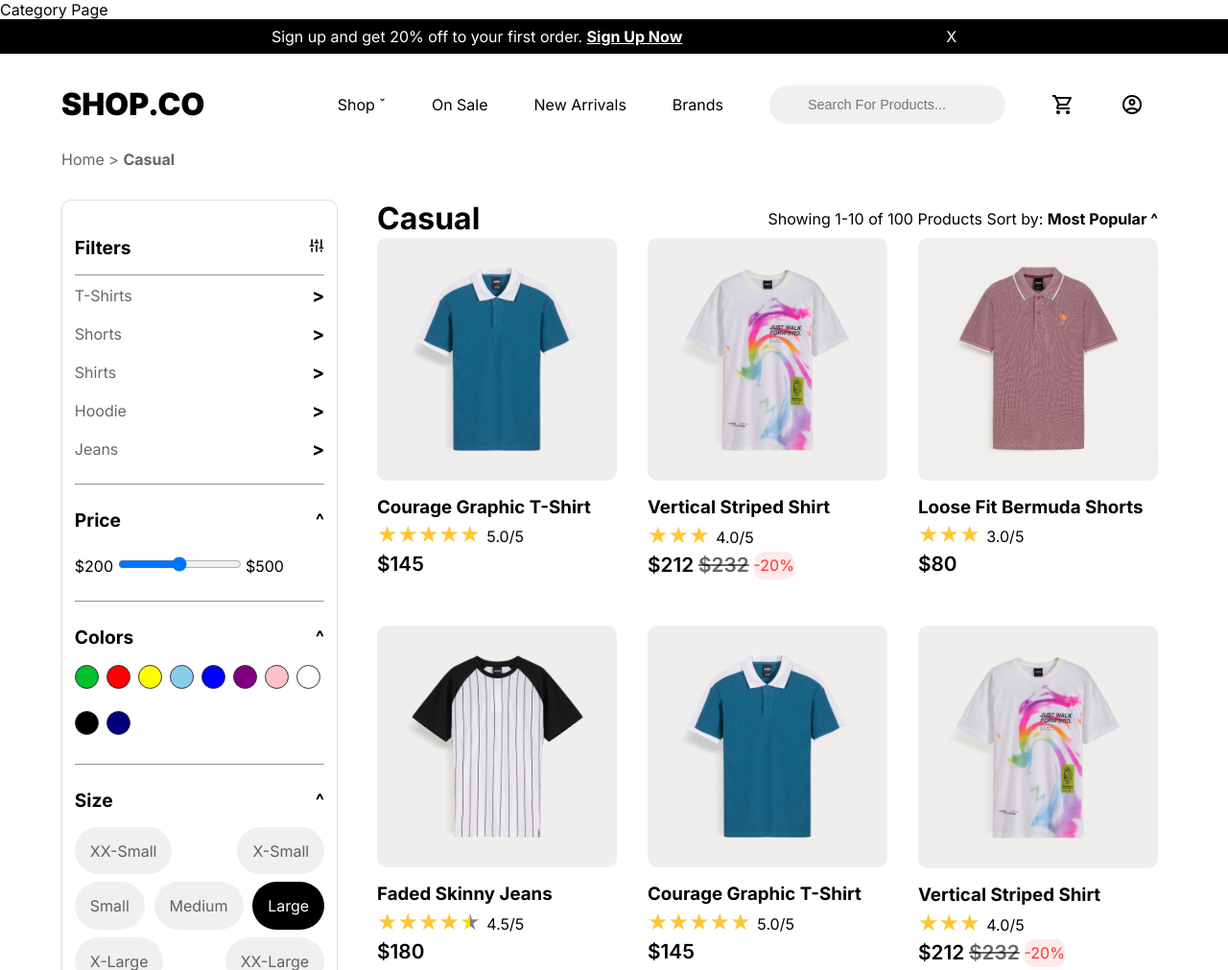
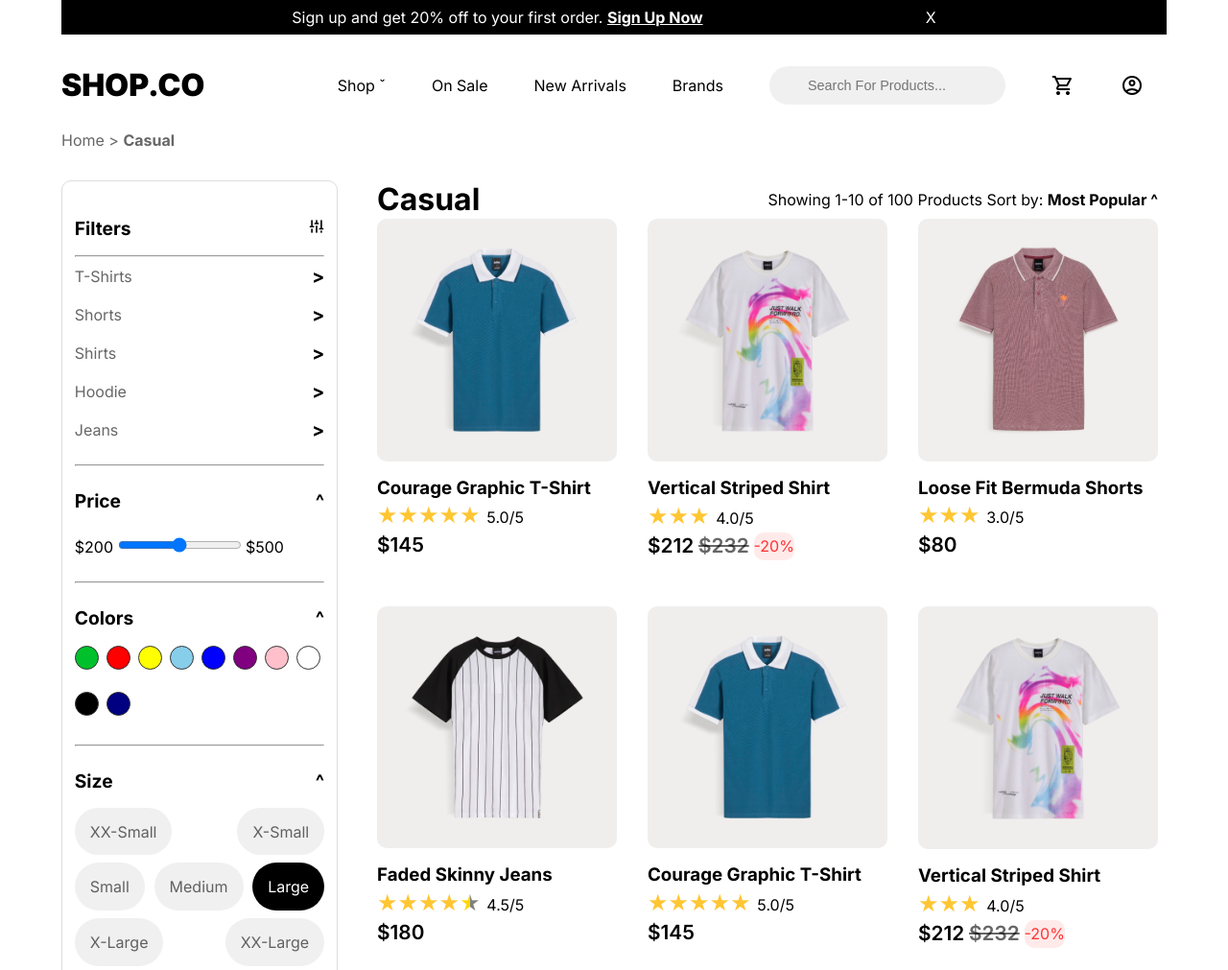
Before and after one commit to ahsanhabib46/cart-page, a plain HTML site: page index.html in a window 1280 px wide. Shown: the top 1011 px of the page at 96% size. Drawn offline with nearby package versions, Linux system fonts and the light colour scheme; a script that the page names is missing.

Commit message:
Update index.html

```diff
--- a/index.html
+++ b/index.html
@@ -15,8 +15,7 @@
 </head>
 
 <body>
-    Category Page
-    <div class="top">
+    <div class="top container">
         <p>Sign up and get 20% off to your first order. <span>Sign Up Now</span> </p>
         <p>X</p>
     </div>
@@ -583,7 +582,7 @@
         </div>
     </div>
 
-    <footer class="footer">
+    <footer class="footer container">
         <div class="footer-container">
             <div class="update-container">
                 <div class="update-header">
```
